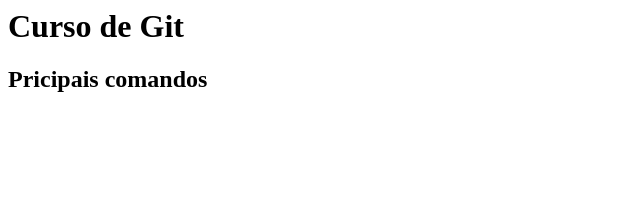
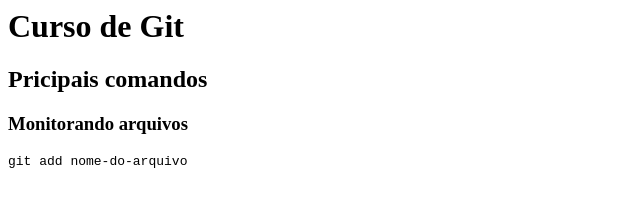
Before and after one commit to RenataGoncalves/curso-git, a plain HTML site: page index.html in a window 1280 px wide. Shown: the whole page, without its empty margins (0-640 px from the left). Drawn offline with Linux system fonts and the light colour scheme.

Commit message:
Adicionando tópico sobre monitoramento

```diff
--- a/index.html
+++ b/index.html
@@ -1,2 +1,4 @@
 <h1>Curso de Git</h1>
 <h2>Pricipais comandos</h2>
+<h3>Monitorando arquivos</h3>
+<code>git add nome-do-arquivo</code>
```
